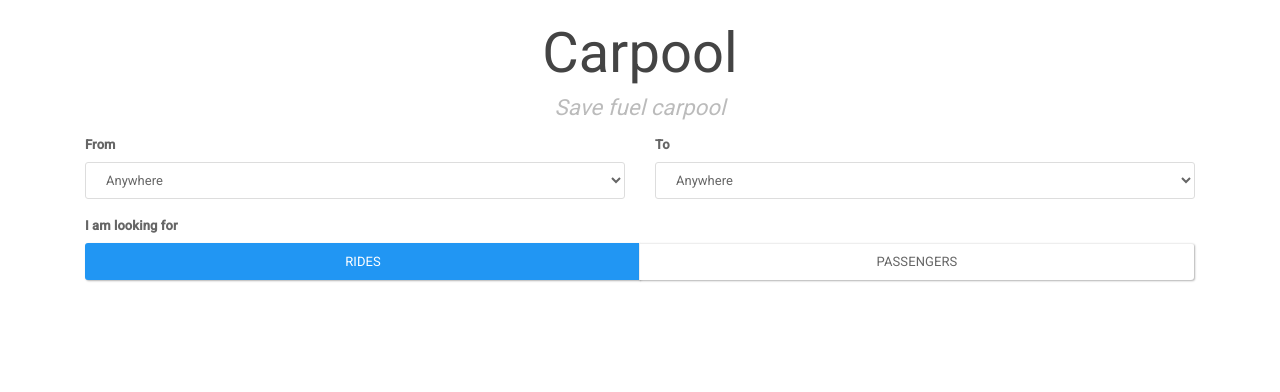
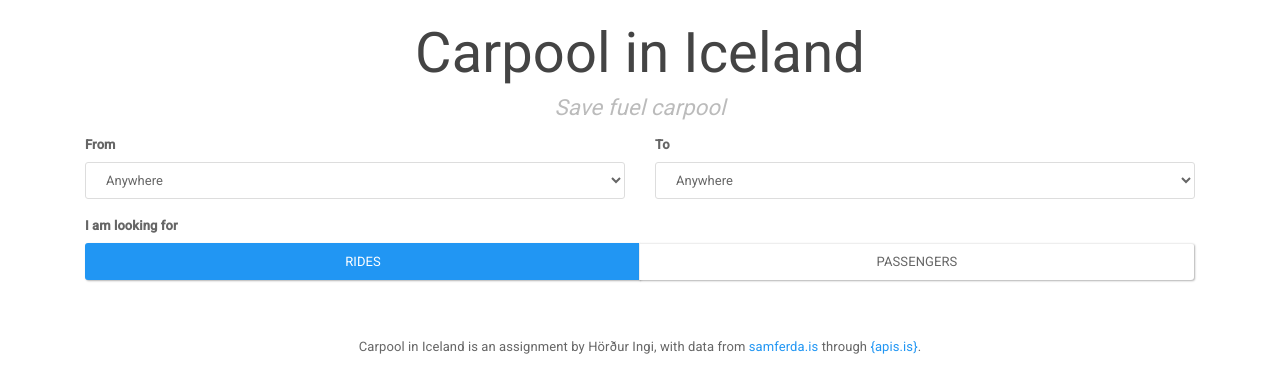
Before and after one commit to horduringi/carpool, a plain HTML site: page index.html in a window 1280 px wide. Drawn offline with nearby package versions, Linux system fonts and the light colour scheme; no server answers.

Commit message:
added footer

```diff
--- a/index.html
+++ b/index.html
@@ -15,7 +15,7 @@
 <body>
 	<div class="container">
 
-		<h1>Carpool</h1>
+		<h1>Carpool in Iceland</h1>
 		<h3><small>Save fuel carpool</small></h3>
 
 
@@ -64,6 +64,9 @@
 			</div>
 		</div>
 
+		<footer>
+			Carpool in Iceland is an assignment by Hörður Ingi, with data from <a href="http://samferda.is/">samferda.is</a> through <a href="http://docs.apis.is/">{apis.is}</a>.
+		</footer>
 	</div>
 	<script src="http://ajax.googleapis.com/ajax/libs/jquery/1.10.2/jquery.min.js"></script>
 	<script src="https://maxcdn.bootstrapcdn.com/bootstrap/3.2.0/js/bootstrap.min.js"></script>
--- a/style.css
+++ b/style.css
@@ -11,6 +11,10 @@ h3 {
 h5 {
 	margin-top: 2em;
 }
+footer {
+
+	text-align: center;
+}
 .half-width {
 	width: 50%;
 }
```
